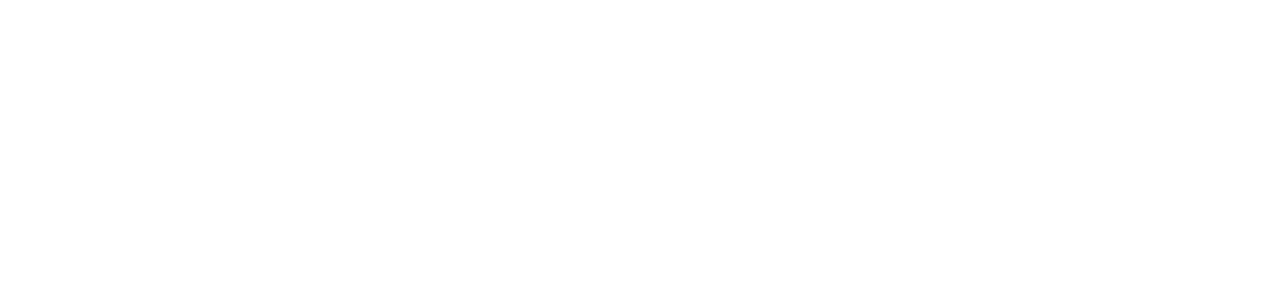
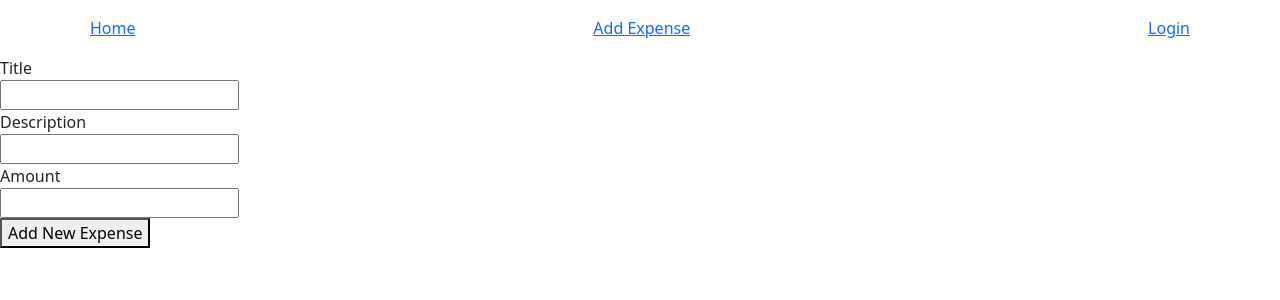
Before and after one commit to saradomincroft/budget-tracker, a React (Create React App) app: page /new in a window 1280 px wide. Before the commit this address had no page. Shown: the top 300 px of the page. Built offline with nearby package versions, Linux system fonts and the light colour scheme; no server answers.

Commit message:
added Expenses.js, ExpensesForm.js & expenses.json files

```diff
--- a/src/App.js
+++ b/src/App.js
@@ -1,15 +1,43 @@
 import './App.css';
 import { BrowserRouter as Router, Routes, Route } from 'react-router-dom';
-// import { useState, useEffect } from 'react';
+import { useState, useEffect } from 'react';
 import Index from './components/Index';
 import Home from './components/Home';
+import ExpensesForm from './components/ExpensesForm';
+import Expenses from './components/Expenses';
 
 function App() {
+  const [expenses, setExpenses] = useState([]);
+
+  useEffect( () => {
+    fetch('http://localhost:4000/expenses')
+    .then(response => response.json() )
+    .then(json => setExpenses(json))
+  }, []);
+
+  function addExpense(expense) {
+    fetch('http://localhost:4000/expenses', {
+      method: 'POST',
+      headers: {
+        Accept: 'application/json',
+       'Content-Type': 'application/json',
+      },
+      body: JSON.stringify(expense)
+    })
+     .then(response => response.json())
+      .then(json => {
+        setExpenses( (prev) => [...prev, json])
+
+      })
+  }
+
   return (
     <Router>
     <Routes>
       <Route path="/" element={<Index />}>
         <Route index element={<Home />} />
+        <Route index element={<Expenses expenses={expenses} />} />
+            <Route path="new" element={<ExpensesForm addExpense={addExpense}  />}  />
         </Route>
 
     </Routes>
--- /dev/null
+++ b/src/components/Expenses.js
@@ -0,0 +1,26 @@
+import { Link } from 'react-router-dom';
+
+export default function Expenses({ expenses }) {
+  return (
+    <>
+    <button type="button"><Link to="/expenses/new">Add New Expense</Link></button>
+    {
+      expenses.length > 0
+      ?
+        <ul>
+            {
+                expenses.map( expense => {
+                    return (
+                        <li key={expense.id}>
+                            <Link to={`/expenses/${expense.id}`}>{expense.title} {expense.description} {expense.amount}</Link>
+                        </li>
+                    )
+                })
+            }
+        </ul>
+        :
+        <p>No expenses logged yet!</p>
+    }
+    </>
+  );
+}
--- /dev/null
+++ b/src/components/ExpensesForm.js
@@ -0,0 +1,67 @@
+import { useState, useEffect } from "react";
+import { useNavigate } from 'react-router-dom';
+
+// isLoggedIn add in props later
+export default function ExpensesForm({ addExpense }) {
+    const [title, setTitle] = useState("");
+    const [description, setDescription] = useState("");
+    const [amount, setAmount] = useState("");
+
+    const navigate = useNavigate();
+
+    function handleSubmit(e) {
+        e.preventDefault();
+
+        const newExpense = {
+            title: title,
+            description: description,
+            amount: amount
+        };
+
+        addExpense(newExpense);
+        // clean up set as empty after
+        setTitle("");
+        setDescription("");
+        setAmount("");
+
+        navigate('/expenses')
+    }
+
+    // wrong way can take you off the page
+    // function handleBack() {
+    //     navigate(-1);
+    // }
+
+    // function handleBack() {
+    //     navigate("..");
+    // }
+
+    // function handleForward() {
+    //     navigate(1);
+    // }
+
+    // useEffect( () => {
+    //     if (!isLoggedIn) {
+    //         navigate('/login')
+    //     }
+    // }, [isLoggedIn])
+
+    return (
+        <>
+            {/* <button type="button" onClick={handleBack}>Back</button>
+            <button type="button" onClick={handleForward}>Forward</button> */}
+            <form onSubmit={handleSubmit}>
+                <label>Title</label> <br/>
+                <input type="text" value={title} onChange={(e) => setTitle(e.target.value)} /> <br/>
+
+                <label>Description</label> <br/>
+                <input type="text" value={description} onChange={(e) => setDescription(e.target.value)} /> <br/>
+
+                <label>Amount</label> <br/>
+                <input type="text" value={amount} onChange={(e) => setAmount(e.target.value)} /> <br/>
+
+                <button type="submit">Add New Expense</button>
+            </form>
+        </>
+    );
+}
--- a/src/components/Index.js
+++ b/src/components/Index.js
@@ -16,10 +16,10 @@
                         </NavLink>
                     </Nav.Link>
                 </Nav>
-                {/* <Nav>
+                <Nav>
                     <Nav.Link>
-                        <NavLink to="/posts">
-                            Posts
+                        <NavLink to="/expenses">
+                            Add Expense
                         </NavLink>
                     </Nav.Link>
                 </Nav>
@@ -29,7 +29,7 @@
                             Login
                         </NavLink>
                     </Nav.Link>
-                </Nav> */}
+                </Nav>
             </Container>
         </Navbar>
       <Outlet />
--- /dev/null
+++ b/src/expenses.json
@@ -0,0 +1,6 @@
+{
+    "expenses": [
+      {
+      }
+    ]
+}
```
Also changed, not shown: src/components/BudgetApp.js (deleted), src/components/BudgetForm.js (deleted), src/db.json (deleted).
